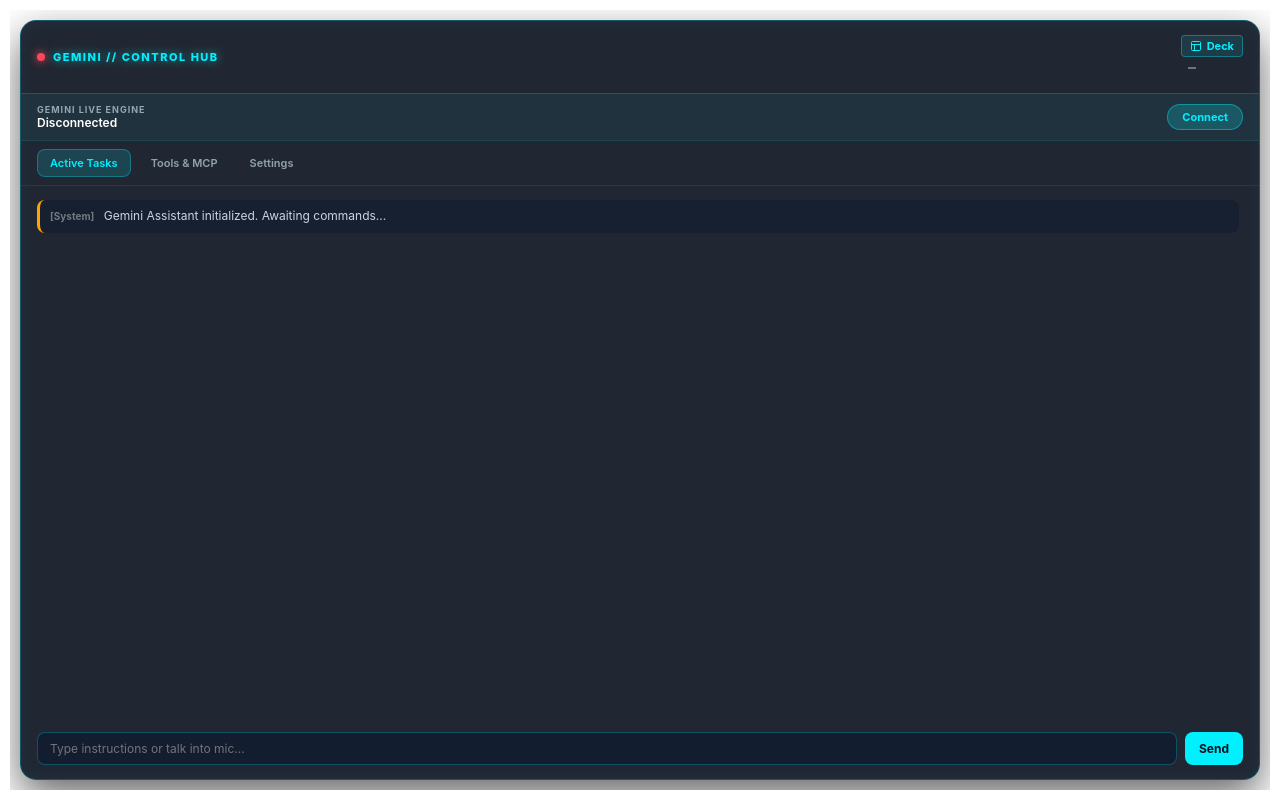
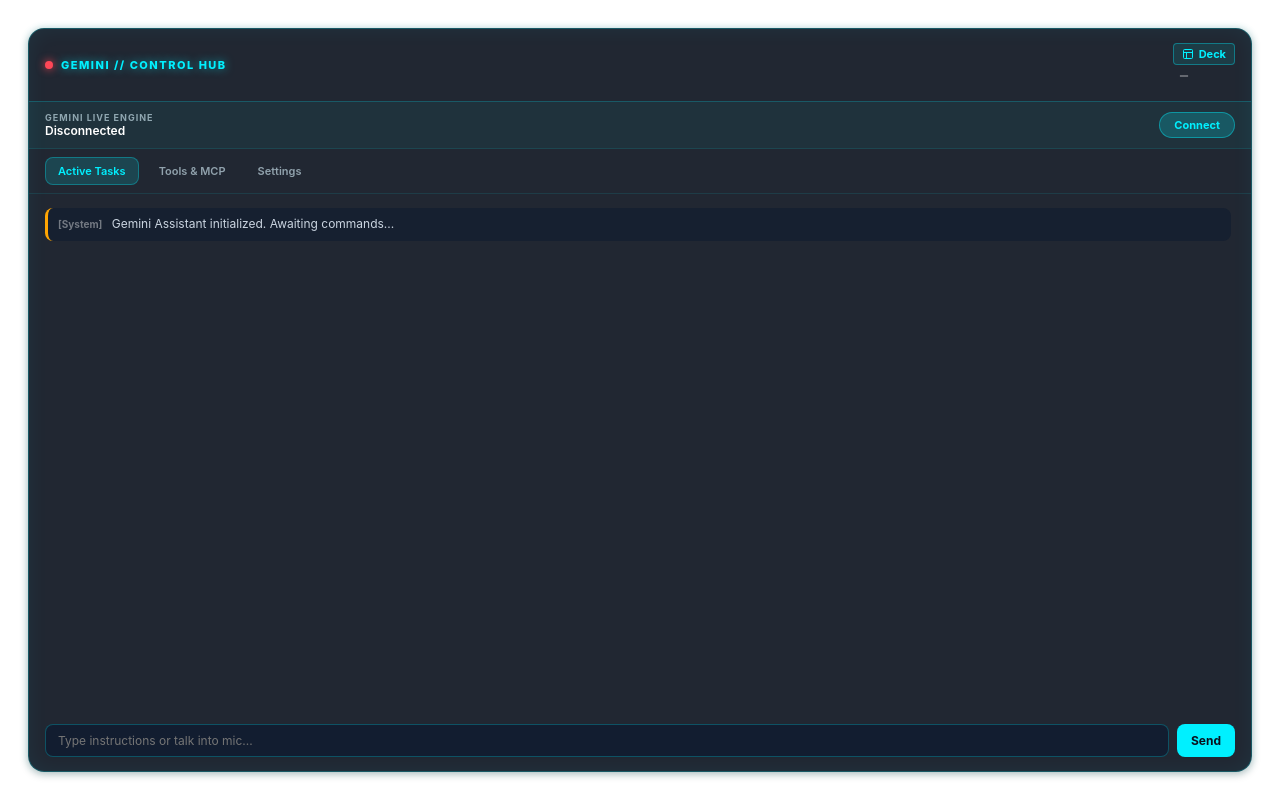
Before and after one commit to batch15studios/gemini-desktop-live, an Electron app: page renderers/left/index.html in a window 1280 px wide. Drawn offline with Linux system fonts and the light colour scheme; no server answers.

Commit message:
fix(ui): disable OS rectangular DWM shadows and prevent CSS box-shadow clipping at window bounds (v2.3.2)

```diff
--- a/assets/themes.css
+++ b/assets/themes.css
@@ -129,14 +129,14 @@
 /* Gritty Industrial Weathered Armor Plate Background for Windows */
 [data-skin="gears"] .glass-card {
   background:
-    linear-gradient(135deg, rgba(22, 24, 30, 0.96) 0%, rgba(12, 13, 16, 0.98) 100%),
+    linear-gradient(135deg, rgba(22, 24, 30, 0.98) 0%, rgba(12, 13, 16, 0.99) 100%),
     repeating-linear-gradient(45deg, rgba(255, 255, 255, 0.015) 0px, rgba(255, 255, 255, 0.015) 2px, transparent 2px, transparent 5px) !important;
   border: 1.5px solid #6b1216 !important;
   box-shadow:
     inset 0 0 18px rgba(180, 20, 20, 0.25),
     inset 0 1px 1px rgba(255, 80, 80, 0.2),
-    0 8px 32px rgba(0, 0, 0, 0.8),
-    0 0 20px rgba(180, 15, 15, 0.35) !important;
+    0 2px 8px rgba(0, 0, 0, 0.35),
+    0 0 8px rgba(180, 15, 15, 0.25) !important;
   border-radius: 10px !important;
   position: relative;
   transition: background 0.3s ease, border-color 0.3s ease, box-shadow 0.3s ease;
--- a/main.js
+++ b/main.js
@@ -425,7 +425,7 @@
       frame: false,
       resizable: true,
       alwaysOnTop: false,
-      hasShadow: true,
+      hasShadow: false,
       skipTaskbar: false,
       icon: appIcon,
       webPreferences: commonWebPreferences
@@ -444,7 +444,7 @@
       frame: false,
       resizable: true,
       alwaysOnTop: false,
-      hasShadow: true,
+      hasShadow: false,
       skipTaskbar: false,
       icon: appIcon,
       webPreferences: commonWebPreferences
@@ -498,7 +498,7 @@
       transparent: true,
       frame: false,
       resizable: true,
-      hasShadow: true,
+      hasShadow: false,
       backgroundColor: '#00000000',
       icon: appIcon,
       webPreferences: {
--- a/package.json
+++ b/package.json
@@ -1,7 +1,7 @@
 {
   "name": "gemini-desktop-live",
-  "version": "2.3.1",
-  "description": "Full Desktop PC Assistant v2.3.1 with Expanded Webcam Perception HUD, Workspace Command Deck Start Hub, Theme-Reactive SVG Iconography, and Batch15Studios Lead Engine",
+  "version": "2.3.2",
+  "description": "Full Desktop PC Assistant v2.3.2 with Smooth Rounded Window Edges, Expanded Webcam Perception HUD, Workspace Command Deck, and Batch15Studios Lead Engine",
   "main": "main.js",
   "scripts": {
     "start": "electron .",
--- a/renderers/left/left.css
+++ b/renderers/left/left.css
@@ -11,20 +11,23 @@
   height: 100%;
   background: transparent !important;
   overflow: hidden;
-  padding: 10px;
+  padding: 14px;
 }
 
 .glass-card {
   width: 100%;
   height: 100%;
-  background: var(--theme-bg-card, rgba(10, 18, 30, 0.90));
-  border: 1px solid var(--theme-border, rgba(0, 240, 255, 0.22));
+  background: var(--theme-bg-card, rgba(9, 16, 28, 0.96));
+  border: 1px solid var(--theme-border, rgba(0, 240, 255, 0.28));
   border-radius: 16px;
-  backdrop-filter: blur(24px);
-  box-shadow: 0 16px 40px rgba(0, 0, 0, 0.6), inset 0 0 20px rgba(var(--theme-accent-rgb, 0, 240, 255), 0.05);
+  box-shadow:
+    0 2px 8px rgba(0, 0, 0, 0.28),
+    0 0 8px rgba(var(--theme-accent-rgb, 0, 240, 255), 0.14),
+    inset 0 0 22px rgba(var(--theme-accent-rgb, 0, 240, 255), 0.06);
   display: flex;
   flex-direction: column;
   color: var(--theme-text-bright, #e0f2fe);
+  overflow: hidden;
 }
 
 /* Header */
--- a/renderers/right/right.css
+++ b/renderers/right/right.css
@@ -11,20 +11,23 @@
   height: 100%;
   background: transparent !important;
   overflow: hidden;
-  padding: 10px;
+  padding: 14px;
 }
 
 .glass-card {
   width: 100%;
   height: 100%;
-  background: var(--theme-bg-card, rgba(10, 18, 30, 0.90));
-  border: 1px solid var(--theme-border, rgba(0, 240, 255, 0.22));
+  background: var(--theme-bg-card, rgba(9, 16, 28, 0.96));
+  border: 1px solid var(--theme-border, rgba(0, 240, 255, 0.28));
   border-radius: 16px;
-  backdrop-filter: blur(24px);
-  box-shadow: 0 16px 40px rgba(0, 0, 0, 0.6), inset 0 0 20px rgba(var(--theme-accent-rgb, 0, 240, 255), 0.05);
+  box-shadow:
+    0 2px 8px rgba(0, 0, 0, 0.28),
+    0 0 8px rgba(var(--theme-accent-rgb, 0, 240, 255), 0.14),
+    inset 0 0 22px rgba(var(--theme-accent-rgb, 0, 240, 255), 0.06);
   display: flex;
   flex-direction: column;
   color: var(--theme-text-bright, #e0f2fe);
+  overflow: hidden;
 }
 
 /* Header */
--- a/renderers/workspace/workspace.css
+++ b/renderers/workspace/workspace.css
@@ -28,7 +28,7 @@
   width: 100vw;
   height: 100vh;
   margin: 0;
-  padding: 0;
+  padding: 12px;
   overflow: hidden;
   background: transparent;
   font-family: var(--font-ui);
@@ -42,13 +42,12 @@
   height: 100%;
   background: var(--bg-card);
   border: 1px solid var(--border-cyan);
-  border-radius: 8px;
-  box-shadow: 0 20px 60px rgba(0, 0, 0, 0.85), 0 0 24px rgba(0, 229, 255, 0.12);
+  border-radius: 10px;
+  box-shadow: 0 2px 8px rgba(0, 0, 0, 0.3), 0 0 8px rgba(0, 229, 255, 0.14);
   display: flex;
   flex-direction: column;
   overflow: hidden;
   position: relative;
-  backdrop-filter: blur(14px);
 }
 
 /* ========================================= */
```
Also changed, not shown: CHANGELOG.md.
